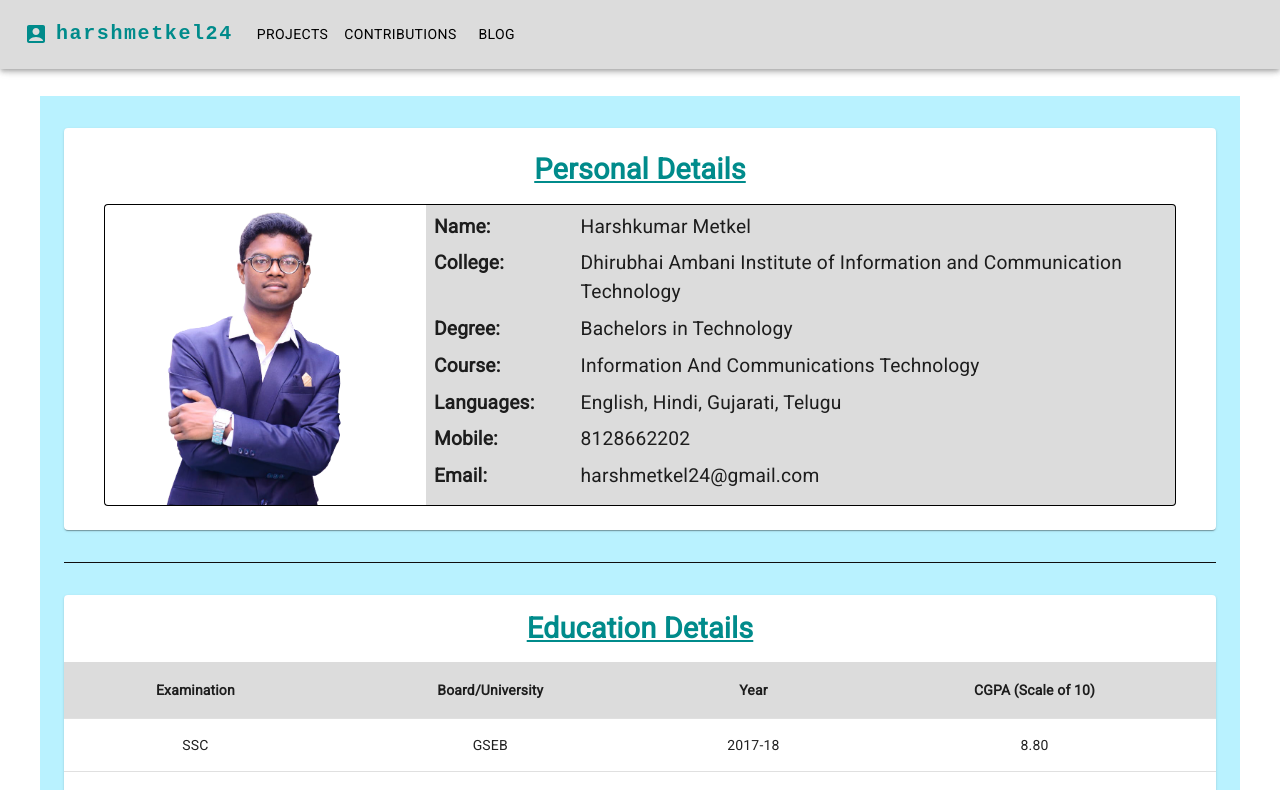
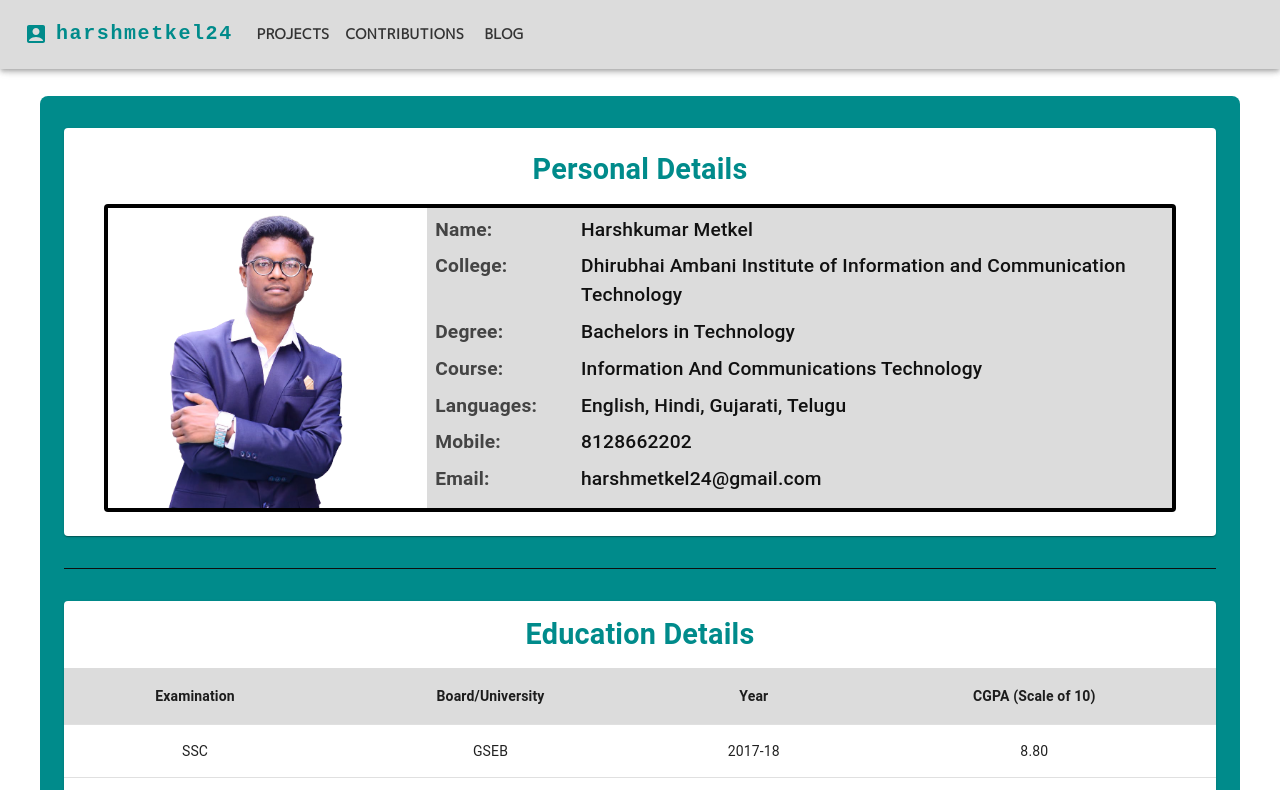
Before and after one commit to harshmetkel24/portfolio, a React (Create React App) app in the folder portfolio/: page / in a window 1280 px wide. Shown: the top 790 px of the page. Built offline with nearby package versions, Linux system fonts and the light colour scheme.

Commit message:
Projects page structure created

```diff
--- a/portfolio/package.json
+++ b/portfolio/package.json
@@ -12,6 +12,7 @@
     "@testing-library/user-event": "^13.5.0",
     "react": "^18.2.0",
     "react-dom": "^18.2.0",
+    "react-router-dom": "^6.3.0",
     "react-scripts": "5.0.1",
     "web-vitals": "^2.1.4"
   },
--- a/portfolio/src/App.css
+++ b/portfolio/src/App.css
@@ -1,5 +1,35 @@
-@import url("https://fonts.googleapis.com/css2?family=Roboto&display=swap");
+@import url("https://fonts.googleapis.com/css2?family=M+PLUS+1p&display=swap");
 
 * {
-  font-family: "Roboto", sans-serif;
+  font-family: "M PLUS 1p", sans-serif;
 }
+
+[data-full],
+.normal {
+  font-size: 14px;
+  font-weight: 600;
+  position: relative;
+  cursor: help;
+  margin: 0.5em 0;
+}
+
+[data-full]:hover::before {
+  content: attr(data-full);
+  position: absolute;
+  z-index: 2;
+  bottom: -2.5em;
+  padding: 0.2em;
+  text-align: justify;
+  border-radius: 4px;
+  background: #333;
+  color: #fff;
+  font-size: 10px;
+}
+[data-full]:hover::after {
+  content: "";
+  position: absolute;
+  bottom: -0.5em;
+  left: 8px;
+  border: 8px solid transparent;
+  border-bottom: 8px solid #000;
+}
--- a/portfolio/src/App.js
+++ b/portfolio/src/App.js
@@ -1,11 +1,21 @@
 import "./App.css";
+import { BrowserRouter, Route, Routes } from "react-router-dom";
+// pages
 import Home from "./Pages/Home";
+import Projects from "./Pages/Projects";
+import Contributions from "./Pages/Contributions";
+import Blog from "./Pages/Blog";
 
 function App() {
   return (
-    <>
-      <Home />
-    </>
+    <BrowserRouter>
+      <Routes>
+        <Route path="/" element={<Home />} />
+        <Route path="/projects" element={<Projects />} />
+        <Route path="/contributions" element={<Contributions />} />
+        <Route path="/blog" element={<Blog />} />
+      </Routes>
+    </BrowserRouter>
   );
 }
 
--- a/portfolio/src/Components/EducationTable.js
+++ b/portfolio/src/Components/EducationTable.js
@@ -49,7 +49,6 @@ export default function EducationTable() {
           textAlign: "center",
           color: "#008b8b",
           fontWeight: 600,
-          textDecoration: "underline",
           fontSize: { md: "1.8em", xs: "1.5em" },
         }}
         m={2}
--- a/portfolio/src/Components/Navbar.js
+++ b/portfolio/src/Components/Navbar.js
@@ -1,4 +1,5 @@
 import * as React from "react";
+import { Link } from "react-router-dom";
 
 import {
   AppBar,
@@ -8,16 +9,27 @@ import {
   Typography,
   Menu,
   Container,
-  Avatar,
   Button,
-  Tooltip,
   MenuItem,
 } from "@mui/material/";
 
 import MenuIcon from "@mui/icons-material/Menu";
 import AccountBoxIcon from "@mui/icons-material/AccountBox";
 
-const pages = ["Projects", "Contributions", "Blog"];
+const pages = [
+  {
+    label: "Projects",
+    src: "/projects",
+  },
+  {
+    label: "Contributions",
+    src: "/contributions",
+  },
+  {
+    label: "Blog",
+    src: "/blog",
+  },
+];
 const settings = ["Profile", "Account", "Dashboard", "Logout"];
 
 const Navbar = () => {
@@ -44,18 +56,16 @@ const Navbar = () => {
       <Container maxWidth="xl">
         <Toolbar disableGutters>
           <Typography
-            href="a"
-            component="a"
             variant="h6"
             sx={{
               mr: 2,
               display: { md: "flex", xs: "none" },
+              color: "#008b8b",
+              textDecoration: "none",
               fontFamily: "monospace",
               alignItems: "center",
               fontWeight: 700,
               letterSpacing: ".1rem",
-              color: "#008b8b",
-              textDecoration: "none",
             }}
           >
             <AccountBoxIcon
@@ -64,7 +74,20 @@ const Navbar = () => {
                 mr: 1,
               }}
             />
-            harshmetkel24
+            <Link
+              style={{
+                display: "flex",
+                color: "#008b8b",
+                textDecoration: "none",
+                fontFamily: "monospace",
+                alignItems: "center",
+                fontWeight: 700,
+                letterSpacing: ".1rem",
+              }}
+              to="/"
+            >
+              harshmetkel24
+            </Link>
           </Typography>
 
           <Box sx={{ display: { xs: "flex", md: "none" } }}>
@@ -97,15 +120,25 @@ const Navbar = () => {
               }}
             >
               {pages.map((page) => (
-                <MenuItem key={page} onClick={handleCloseNavMenu}>
-                  <Typography textAlign="center">{page}</Typography>
+                <MenuItem key={page.label} onClick={handleCloseNavMenu}>
+                  <Button textAlign="center">
+                    <Link
+                      style={{
+                        textDecoration: "none",
+                        color: "#333",
+                        fontSize: "0.9em",
+                        fontWeight: 550,
+                      }}
+                      to={page.src}
+                    >
+                      {page.label}
+                    </Link>
+                  </Button>
                 </MenuItem>
               ))}
             </Menu>
           </Box>
           <Typography
-            href="a"
-            component="a"
             variant="h6"
             flexGrow={1}
             sx={{
@@ -119,7 +152,7 @@ const Navbar = () => {
               color: "#008b8b",
               textDecoration: "none",
               letterSpacing: "0.08em",
-              fontSize: "1em",
+              fontSize: "1.2em",
             }}
           >
             <AccountBoxIcon
@@ -129,17 +162,38 @@ const Navbar = () => {
                 fontSize: "1.5em",
               }}
             />
-            harshmetkel24
+            <Link
+              style={{
+                display: "flex",
+                color: "#008b8b",
+                textDecoration: "none",
+                fontFamily: "monospace",
+                alignItems: "center",
+                fontWeight: 700,
+                letterSpacing: ".1rem",
+              }}
+              to="/"
+            >
+              harshmetkel24
+            </Link>
           </Typography>
 
           <Box sx={{ flexGrow: 1, display: { xs: "none", md: "flex" } }}>
             {pages.map((page) => (
               <Button
-                key={page}
-                onClick={handleCloseNavMenu}
+                key={page.label}
                 sx={{ my: 2, color: "black", display: "block" }}
               >
-                {page}
+                <Link
+                  style={{
+                    textDecoration: "none",
+                    color: "#333",
+                    fontWeight: 600,
+                  }}
+                  to={page.src}
+                >
+                  {page.label}
+                </Link>
               </Button>
             ))}
           </Box>
--- a/portfolio/src/Components/ProfileCard.js
+++ b/portfolio/src/Components/ProfileCard.js
@@ -33,10 +33,9 @@ const ProfileCard = () => {
             textAlign: "center",
             color: "#008b8b",
             fontWeight: 600,
-            textDecoration: "underline",
             fontSize: { md: "1.8em", xs: "1.5em" },
+            m: 1,
           }}
-          m={1}
         >
           Personal Details
         </Typography>
@@ -51,9 +50,8 @@ const ProfileCard = () => {
           }}
         >
           <Box
-            mt={1}
-            mb={1}
             sx={{
+              my: 1,
               width: {
                 md: "30%",
                 xs: "100%",
@@ -72,7 +70,7 @@ const ProfileCard = () => {
                 xs: "180px",
               },
               border: {
-                md: "1px solid black",
+                md: "4px solid black",
                 xs: "none",
               },
               borderRight: {
@@ -83,9 +81,8 @@ const ProfileCard = () => {
           ></Box>
 
           <Box
-            mt={1}
-            mb={1}
             sx={{
+              my: 1,
               width: {
                 md: "70%",
                 xs: "100%",
@@ -96,10 +93,10 @@ const ProfileCard = () => {
               borderBottomRightRadius: 4,
               borderTopLeftRadius: { md: 0, xs: 4 },
               borderBottomLeftRadius: { md: 0, xs: 4 },
-              border: "1px solid black",
+              border: "4px solid black",
               borderLeft: {
                 md: "none",
-                xs: "1px solid black",
+                xs: "4px solid black",
               },
             }}
           >
@@ -118,12 +115,13 @@ const ProfileCard = () => {
                 >
                   <Typography
                     sx={{
-                      fontWeight: 700,
+                      fontWeight: 600,
                       fontSize: {
                         md: "1.2em",
                         xs: "1em",
                       },
                       width: "20%",
+                      color: "#444",
                     }}
                   >
                     {detail.key}
@@ -131,6 +129,7 @@ const ProfileCard = () => {
                   <Typography
                     sx={{
                       fontWeight: 550,
+                      color: "#111",
                       fontSize: {
                         md: "1.2em",
                         xs: "1em",
--- /dev/null
+++ b/portfolio/src/Pages/Blog.js
@@ -0,0 +1,11 @@
+import React from "react";
+
+const Blog = () => {
+  return (
+    <>
+      <div>Blog</div>
+    </>
+  );
+};
+
+export default Blog;
--- /dev/null
+++ b/portfolio/src/Pages/Contributions.js
@@ -0,0 +1,11 @@
+import React from "react";
+
+const Contributions = () => {
+  return (
+    <>
+      <div>Contributions</div>
+    </>
+  );
+};
+
+export default Contributions;
--- a/portfolio/src/Pages/Home.js
+++ b/portfolio/src/Pages/Home.js
@@ -16,9 +16,11 @@ const Home = () => {
         maxWidth={"lg"}
         sx={{
           minHeight: "100vh",
-          backgroundColor: "#b9f2ff",
+          backgroundColor: "#008b8b",
           marginTop: "6em",
+          marginBottom: "2em",
           padding: "2em 0",
+          borderRadius: 2,
         }}
       >
         <ProfileCard />
--- /dev/null
+++ b/portfolio/src/Pages/Projects.js
@@ -0,0 +1,134 @@
+import React, { useState, useEffect } from "react";
+import { Link } from "react-router-dom";
+
+import { Container, Grid, Box, Typography, Button } from "@mui/material";
+import GitHubIcon from "@mui/icons-material/GitHub";
+
+import Navbar from "../Components/Navbar";
+
+const Projects = () => {
+  const [data, setData] = useState([]);
+  const getData = async () => {
+    const res = await fetch("https://api.github.com/users/harshmetkel24/repos");
+    setData(await res.json());
+  };
+  useEffect(() => {
+    getData();
+  }, []);
+
+  return (
+    <>
+      <Navbar />
+      <Container
+        maxWidth={"lg"}
+        sx={{
+          minHeight: "100vh",
+          backgroundColor: "#c9ffe5",
+          marginTop: "6em",
+          marginBottom: "2em",
+          padding: "2em 0",
+          borderRadius: 2,
+        }}
+      >
+        <Grid container spacing={2}>
+          {data.map((elem) => {
+            return (
+              <Grid item xs={12} md={6} lg={4} key={elem.id}>
+                <Box
+                  sx={{
+                    display: "flex",
+                    flexDirection: "column",
+                    minHeight: 150,
+                    backgroundColor: "#dcdcdc",
+                    p: 2,
+                    border: 3,
+                    borderRadius: 2,
+                    boxShadow: 3,
+                  }}
+                >
+                  <Box display="flex" flexGrow={1}>
+                    <Typography
+                      variant="body2"
+                      gutterBottom
+                      sx={{ width: "25%", fontWeight: 600 }}
+                    >
+                      Ttile:
+                    </Typography>
+                    <Typography variant="body2" gutterBottom>
+                      {elem.name}
+                    </Typography>
+                  </Box>
+                  {elem.description &&
+                    (elem.description.length >= 70 ? (
+                      <div data-full={elem.description}>
+                        {`${String(elem.description).substr(0, 70)}...`}
+                      </div>
+                    ) : (
+                      <div className="normal">{elem.description}</div>
+                    ))}
+                  <Box display="flex" flexGrow={1}>
+                    <Typography
+                      variant="body2"
+                      gutterBottom
+                      sx={{ width: "25%", fontWeight: 600 }}
+                    >
+                      Language:
+                    </Typography>
+                    <Typography variant="body2" gutterBottom>
+                      {elem.language}
+                    </Typography>
+                  </Box>
+                  <Box
+                    sx={{
+                      display: "flex",
+                      flexGrow: 1,
+                      justifyContent: "space-between ",
+                    }}
+                  >
+                    <Button
+                      variant="contained"
+                      size="small"
+                      sx={{
+                        textTransform: "capitalize",
+                      }}
+                      startIcon={<GitHubIcon />}
+                    >
+                      <Link
+                        style={{ textDecoration: "none", color: "#222" }}
+                        to={elem.html_url}
+                        target="_blank"
+                        rel="noopener noreferrer"
+                      >
+                        Github
+                      </Link>
+                    </Button>
+                    {elem.homepage && (
+                      <Button
+                        variant="contained"
+                        size="small"
+                        sx={{
+                          textTransform: "capitalize",
+                        }}
+                        startIcon={<GitHubIcon />}
+                      >
+                        <Link
+                          style={{ textDecoration: "none", color: "#222" }}
+                          to={elem.homepage}
+                          target="_blank"
+                        >
+                          Live Project
+                        </Link>
+                      </Button>
+                    )}
+                  </Box>
+                </Box>
+              </Grid>
+            );
+          })}
+        </Grid>
+      </Container>
+    </>
+  );
+};
+
+export default Projects;
```
Also changed, not shown: 1 other file (tests, documents, lock files or other folders).
